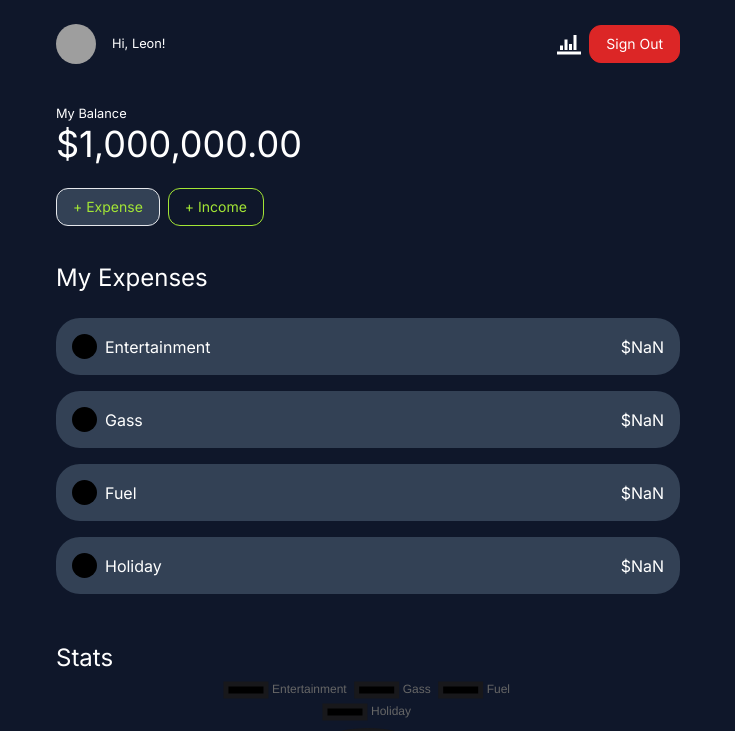
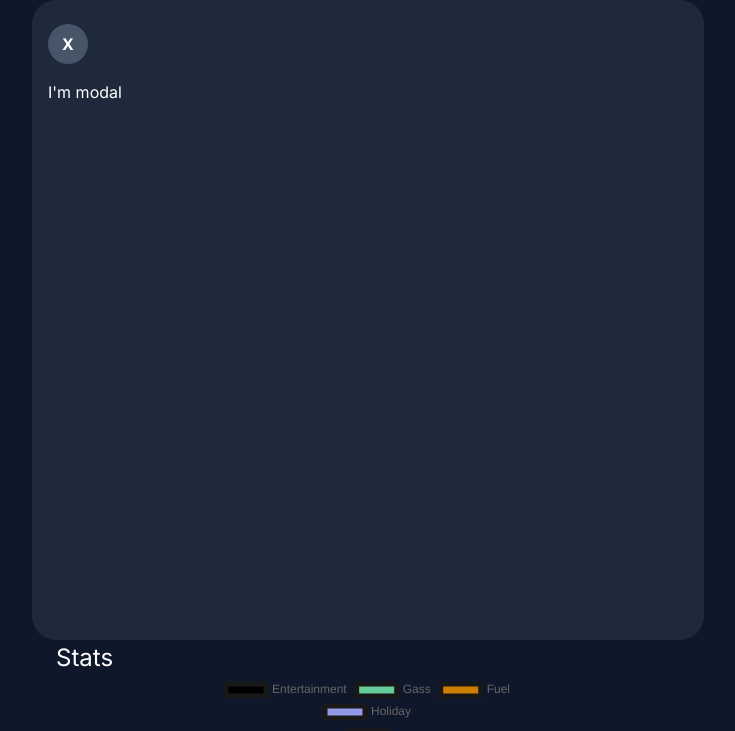
Before and after one commit to driffe/Army, a Next.js app in the folder money-tracker/: page / in a window 1280 px wide. Shown: the top 731 px of the page, without its empty margins (272-1007 px from the left). Built offline with nearby package versions, Linux system fonts and the light colour scheme; grey boxes are pictures that could not be loaded.

Commit message:
add model section and pop up screen

```diff
--- a/money-tracker/app/page.js
+++ b/money-tracker/app/page.js
@@ -1,6 +1,8 @@
 "use client";
+import { useState } from 'react';
 import {currencyFormatter} from '@/lib/utils'
 import ExpenseCategoryItem from '@/components/ExpenseCategory';
+import Modal from '@/components/Modal';
 import {Chart as ChartJs, ArcElement, Tooltip, Legend} from'chart.js'
 import { Doughnut } from 'react-chartjs-2';
 
@@ -16,25 +18,30 @@
   {
     id: 2,
     title: "Gass",
-    color: "#000",
+    color: "#66cc99",
     total: 5600,
   },
   {
     id: 3,
     title: "Fuel",
-    color: "#000",
+    color: "#ce7e00",
     total: 1500,
   },
   {
     id: 4,
     title: "Holiday",
-    color: "#000",
+    color: "#9598e6",
     total: 5100,
   },
 ];
 
-export default function Home({color, title, amount}) {
+export default function Home({color, title, total}) {
+const [modalIsOpen, setModalIsOpen] = useState(true);
   return (
+    <>
+      {/* Modal */}
+      <Modal show={modalIsOpen} onClose={setModalIsOpen}><h3>I'm modal</h3></Modal>
+
       <main className="container max-w-2xl px-6 mx-auto">
         <section className="py-3">
           <small className="text-grey-400 text-md">My Balance</small>
@@ -42,7 +49,7 @@
         </section>
 
         <section className="flex items-center gap-2 py-3">
-        <button className="btn btn-primary">+ Expense</button>
+          <button onClick={() => {setModalIsOpen(true)}} className="btn btn-primary">+ Expense</button>
           <button className="btn btn-primary-outline">+ Income</button>
         </section>
 
@@ -55,7 +62,7 @@
                 <ExpenseCategoryItem
                   color={expense.color}
                   title={expense.title}
-                amount={expense.total}
+                  total={expense.total}
                 />
               );
             })}
@@ -83,6 +90,6 @@
             </div>
         </section>
       </main>
-
+    </>
   );
 }
--- /dev/null
+++ b/money-tracker/components/Modal.js
@@ -0,0 +1,21 @@
+function Modal({show, onClose, children}) {
+    return (
+        <div style={{
+            transform: show ? "translateX(0%)": "translateX(-200%)",
+            }}
+            className='absolute top-0 left-0 w-full h-full z-10 transition-all duration-500'>
+            <div className='container mx-auto max-w-2xl h-[80vh] rounded-3xl bg-slate-800 py-6 px-4'>
+                <button onClick={() => {
+                    onClose(false);
+                }}
+                className='w-10 h-10 mb-4 font-bold rounded-full bg-slate-600'
+                >
+                X
+                </button>
+                {children}
+            </div>
+        </div>
+    );
+}
+
+export default Modal;
```
Lines whose indentation alone changed are shown as unchanged.
